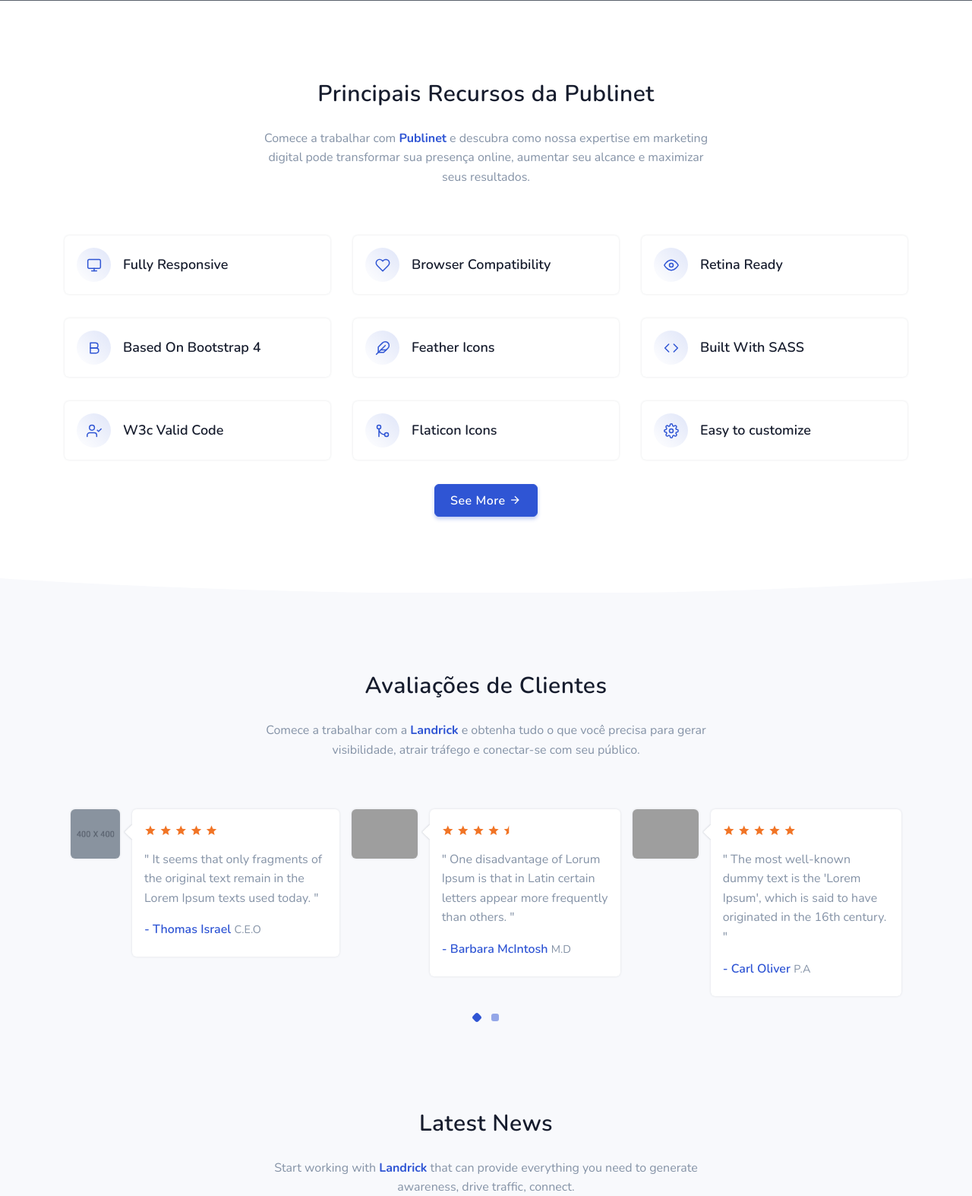
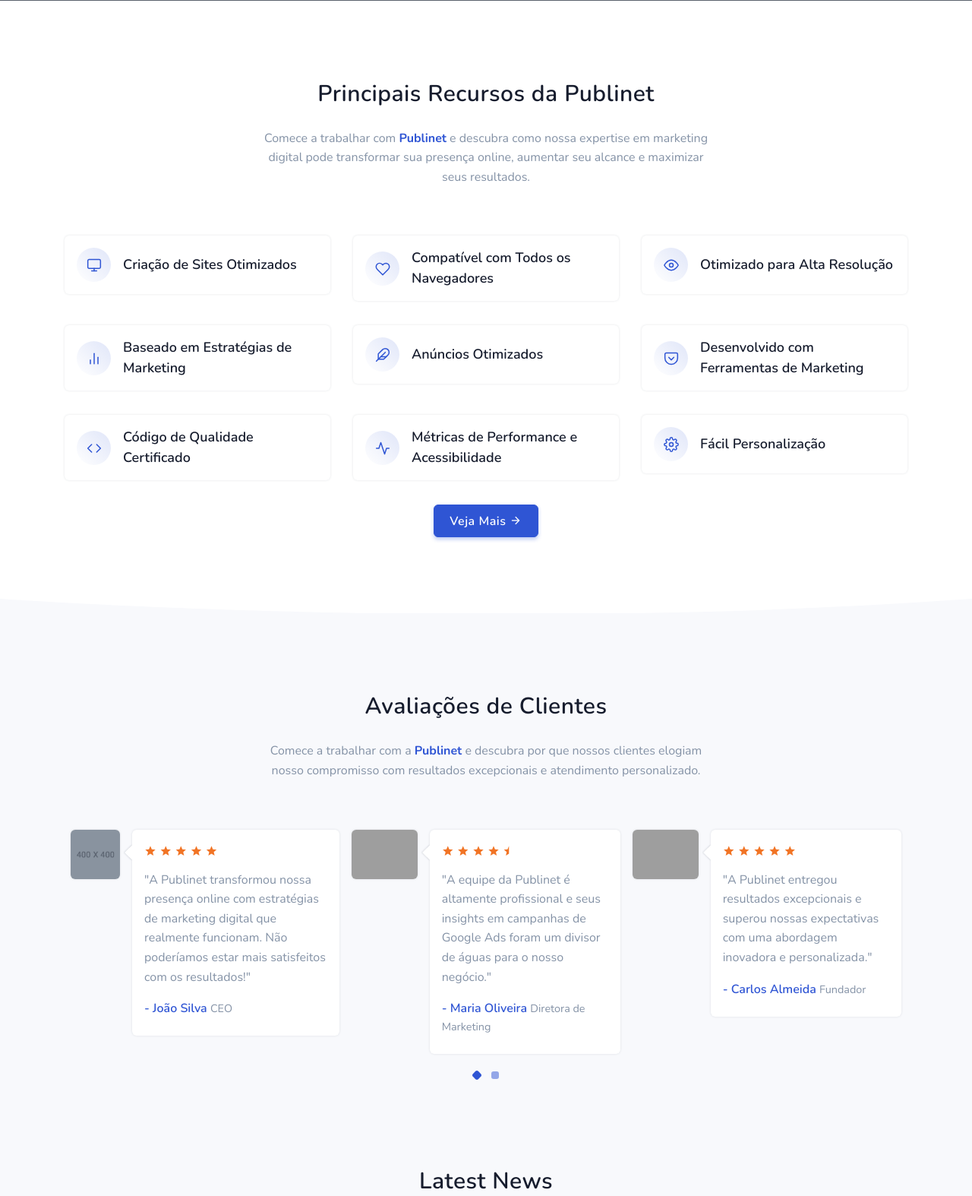
Before and after one commit to israelguido/base-layout, a PHP site: page / in a window 1280 px wide. Shown: the part 1990-3564 px from the top of the page at 76% size. Run offline with PHP 8.4, Linux system fonts and the light colour scheme; grey boxes are pictures that could not be loaded.

Commit message:
:hammer: home

```diff
--- a/index.php
+++ b/index.php
@@ -13,7 +13,7 @@
         <meta name="website" content="https://publinet1.com.br/" />
 
         <!-- favicon -->
-        <link rel="shortcut icon" href="images/favicon.ico">
+        <link rel="shortcut icon" href="images/publinet-favicon.ico">
         <!-- Bootstrap -->
         <link href="css/bootstrap.min.css" rel="stylesheet" type="text/css" />
         <!-- Magnific -->
@@ -48,7 +48,7 @@
                 <!-- Logo container-->
                 <div>
                     <a class="logo" href="index.html">
-                        <img src="images/logo-dark.png" height="24" alt="">
+                        <img src="images/publinet-logo.png" height="50" alt="">
                     </a>
                 </div>
                 <div class="buy-button">
@@ -405,7 +405,7 @@
                             <i data-feather="monitor" class="fea icon-ex-md text-primary"></i>
                         </div>
                         <div class="media-body">
-                                <h4 class="title mb-0">Fully Responsive</h4>
+                            <h4 class="title mb-0">Criação de Sites Otimizados</h4>
                         </div>
                     </div>
                 </div><!--end col-->
@@ -416,7 +416,7 @@
                             <i data-feather="heart" class="fea icon-ex-md text-primary"></i>
                         </div>
                         <div class="media-body">
-                                <h4 class="title mb-0">Browser Compatibility</h4>
+                            <h4 class="title mb-0">Compatível com Todos os Navegadores</h4>
                         </div>
                     </div>
                 </div><!--end col-->
@@ -427,7 +427,7 @@
                             <i data-feather="eye" class="fea icon-ex-md text-primary"></i>
                         </div>
                         <div class="media-body">
-                                <h4 class="title mb-0">Retina Ready</h4>
+                            <h4 class="title mb-0">Otimizado para Alta Resolução</h4>
                         </div>
                     </div>
                 </div><!--end col-->
@@ -435,10 +435,10 @@
                 <div class="col-lg-4 col-md-6 mt-4 pt-2">
                     <div class="media key-feature align-items-center p-3 rounded shadow">
                         <div class="icon text-center rounded-circle mr-3">
-                                <i data-feather="bold" class="fea icon-ex-md text-primary"></i>
+                            <i data-feather="bar-chart-2" class="fea icon-ex-md text-primary"></i>
                         </div>
                         <div class="media-body">
-                                <h4 class="title mb-0">Based On Bootstrap 4</h4>
+                            <h4 class="title mb-0">Baseado em Estratégias de Marketing</h4>
                         </div>
                     </div>
                 </div><!--end col-->
@@ -449,7 +449,18 @@
                             <i data-feather="feather" class="fea icon-ex-md text-primary"></i>
                         </div>
                         <div class="media-body">
-                                <h4 class="title mb-0">Feather Icons</h4>
+                            <h4 class="title mb-0">Anúncios Otimizados</h4>
+                        </div>
+                    </div>
+                </div><!--end col-->
+
+                <div class="col-lg-4 col-md-6 mt-4 pt-2">
+                    <div class="media key-feature align-items-center p-3 rounded shadow">
+                        <div class="icon text-center rounded-circle mr-3">
+                            <i data-feather="pocket" class="fea icon-ex-md text-primary"></i>
+                        </div>
+                        <div class="media-body">
+                            <h4 class="title mb-0">Desenvolvido com Ferramentas de Marketing</h4>
                         </div>
                     </div>
                 </div><!--end col-->
@@ -460,7 +471,7 @@
                             <i data-feather="code" class="fea icon-ex-md text-primary"></i>
                         </div>
                         <div class="media-body">
-                                <h4 class="title mb-0">Built With SASS</h4>
+                            <h4 class="title mb-0">Código de Qualidade Certificado</h4>
                         </div>
                     </div>
                 </div><!--end col-->
@@ -468,21 +479,10 @@
                 <div class="col-lg-4 col-md-6 mt-4 pt-2">
                     <div class="media key-feature align-items-center p-3 rounded shadow">
                         <div class="icon text-center rounded-circle mr-3">
-                                <i data-feather="user-check" class="fea icon-ex-md text-primary"></i>
+                            <i data-feather="activity" class="fea icon-ex-md text-primary"></i>
                         </div>
                         <div class="media-body">
-                                <h4 class="title mb-0">W3c Valid Code</h4>
-                            </div>
-                        </div>
-                    </div><!--end col-->
-
-                    <div class="col-lg-4 col-md-6 mt-4 pt-2">
-                        <div class="media key-feature align-items-center p-3 rounded shadow">
-                            <div class="icon text-center rounded-circle mr-3">
-                                <i data-feather="git-merge" class="fea icon-ex-md text-primary"></i>
-                            </div>
-                            <div class="media-body">
-                                <h4 class="title mb-0">Flaticon Icons</h4>
+                            <h4 class="title mb-0">Métricas de Performance e Acessibilidade</h4>
                         </div>
                     </div>
                 </div><!--end col-->
@@ -493,15 +493,17 @@
                             <i data-feather="settings" class="fea icon-ex-md text-primary"></i>
                         </div>
                         <div class="media-body">
-                                <h4 class="title mb-0">Easy to customize</h4>
+                            <h4 class="title mb-0">Fácil Personalização</h4>
                         </div>
                     </div>
                 </div><!--end col-->
 
                 <div class="col-12 mt-4 pt-2 text-center">
-                        <a href="javascript:void(0)" class="btn btn-primary">See More <i class="mdi mdi-arrow-right"></i></a>
+                    <a href="javascript:void(0)" class="btn btn-primary">Veja Mais <i class="mdi mdi-arrow-right"></i></a>
                 </div><!--end col-->
             </div><!--end row-->
+
+
             </div><!--end container-->
         </section><!--end section-->
         <!-- Key Feature End -->
@@ -523,7 +525,8 @@
                 <div class="col-12 text-center">
                 <div class="section-title mb-4 pb-2">
                     <h4 class="title mb-4">Avaliações de Clientes</h4>
-                    <p class="text-muted para-desc mx-auto mb-0">Comece a trabalhar com a <span class="text-primary font-weight-bold">Landrick</span> e obtenha tudo o que você precisa para gerar visibilidade, atrair tráfego e conectar-se com seu público.</p>
+                    <p class="text-muted para-desc mx-auto mb-0">Comece a trabalhar com a <span class="text-primary font-weight-bold">Publinet</span> e descubra por que nossos clientes elogiam nosso compromisso com resultados excepcionais e atendimento personalizado.</p>
+
                 </div>
             </div><!--end col-->
 
@@ -542,8 +545,8 @@
                                     <li class="list-inline-item"><i class="mdi mdi-star text-warning"></i></li>
                                     <li class="list-inline-item"><i class="mdi mdi-star text-warning"></i></li>
                                 </ul>
-                                    <p class="text-muted mt-2">" It seems that only fragments of the original text remain in the Lorem Ipsum texts used today. "</p>
-                                    <h6 class="text-primary">- Thomas Israel <small class="text-muted">C.E.O</small></h6>
+                                <p class="text-muted mt-2">"A Publinet transformou nossa presença online com estratégias de marketing digital que realmente funcionam. Não poderíamos estar mais satisfeitos com os resultados!"</p>
+                                <h6 class="text-primary">- João Silva <small class="text-muted">CEO</small></h6>
                             </div>
                         </div>
 
@@ -557,8 +560,8 @@
                                     <li class="list-inline-item"><i class="mdi mdi-star text-warning"></i></li>
                                     <li class="list-inline-item"><i class="mdi mdi-star-half text-warning"></i></li>
                                 </ul>
-                                    <p class="text-muted mt-2">" One disadvantage of Lorum Ipsum is that in Latin certain letters appear more frequently than others. "</p>
-                                    <h6 class="text-primary">- Barbara McIntosh <small class="text-muted">M.D</small></h6>
+                                <p class="text-muted mt-2">"A equipe da Publinet é altamente profissional e seus insights em campanhas de Google Ads foram um divisor de águas para o nosso negócio."</p>
+                                <h6 class="text-primary">- Maria Oliveira <small class="text-muted">Diretora de Marketing</small></h6>
                             </div>
                         </div>
 
@@ -572,8 +575,8 @@
                                     <li class="list-inline-item"><i class="mdi mdi-star text-warning"></i></li>
                                     <li class="list-inline-item"><i class="mdi mdi-star text-warning"></i></li>
                                 </ul>
-                                    <p class="text-muted mt-2">" The most well-known dummy text is the 'Lorem Ipsum', which is said to have originated in the 16th century. "</p>
-                                    <h6 class="text-primary">- Carl Oliver <small class="text-muted">P.A</small></h6>
+                                <p class="text-muted mt-2">"A Publinet entregou resultados excepcionais e superou nossas expectativas com uma abordagem inovadora e personalizada."</p>
+                                <h6 class="text-primary">- Carlos Almeida <small class="text-muted">Fundador</small></h6>
                             </div>
                         </div>
 
@@ -587,8 +590,8 @@
                                     <li class="list-inline-item"><i class="mdi mdi-star text-warning"></i></li>
                                     <li class="list-inline-item"><i class="mdi mdi-star text-warning"></i></li>
                                 </ul>
-                                    <p class="text-muted mt-2">" According to most sources, Lorum Ipsum can be traced back to a text composed by Cicero. "</p>
-                                    <h6 class="text-primary">- Christa Smith <small class="text-muted">Manager</small></h6>
+                                <p class="text-muted mt-2">"Com a Publinet, nosso ROI em campanhas de Google Ads aumentou significativamente. Eles realmente entendem do que estão falando."</p>
+                                <h6 class="text-primary">- Ana Costa <small class="text-muted">Gerente de Projetos</small></h6>
                             </div>
                         </div>
 
@@ -602,8 +605,8 @@
                                     <li class="list-inline-item"><i class="mdi mdi-star text-warning"></i></li>
                                     <li class="list-inline-item"><i class="mdi mdi-star text-warning"></i></li>
                                 </ul>
-                                    <p class="text-muted mt-2">" There is now an abundance of readable dummy texts. These are usually used when a text is required. "</p>
-                                    <h6 class="text-primary">- Dean Tolle <small class="text-muted">Developer</small></h6>
+                                <p class="text-muted mt-2">"A expertise da Publinet em publicidade digital nos ajudou a alcançar novos patamares. Agradecemos pelo suporte contínuo e pela abordagem estratégica."</p>
+                                <h6 class="text-primary">- Rafael Lima <small class="text-muted">Consultor</small></h6>
                             </div>
                         </div>
 
@@ -617,13 +620,15 @@
                                     <li class="list-inline-item"><i class="mdi mdi-star text-warning"></i></li>
                                     <li class="list-inline-item"><i class="mdi mdi-star text-warning"></i></li>
                                 </ul>
-                                    <p class="text-muted mt-2">" Thus, Lorem Ipsum has only limited suitability as a visual filler for German texts. "</p>
-                                    <h6 class="text-primary">- Jill Webb <small class="text-muted">Designer</small></h6>
+                                <p class="text-muted mt-2">"A Publinet é uma parceira valiosa para qualquer empresa que busca maximizar seu impacto digital. Recomendamos fortemente!"</p>
+                                <h6 class="text-primary">- Beatriz Rocha <small class="text-muted">Diretora de Vendas</small></h6>
                             </div>
                         </div>
                     </div>
                 </div><!--end col-->
             </div><!--end row-->
+
+
             </div><!--end container-->
 
             <div class="container mt-100 mt-60">
```
Lines whose indentation alone changed are shown as unchanged.
